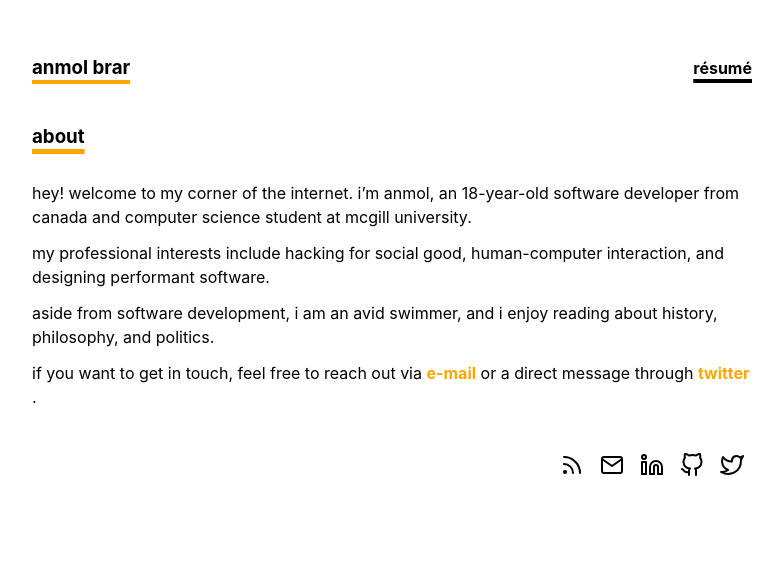
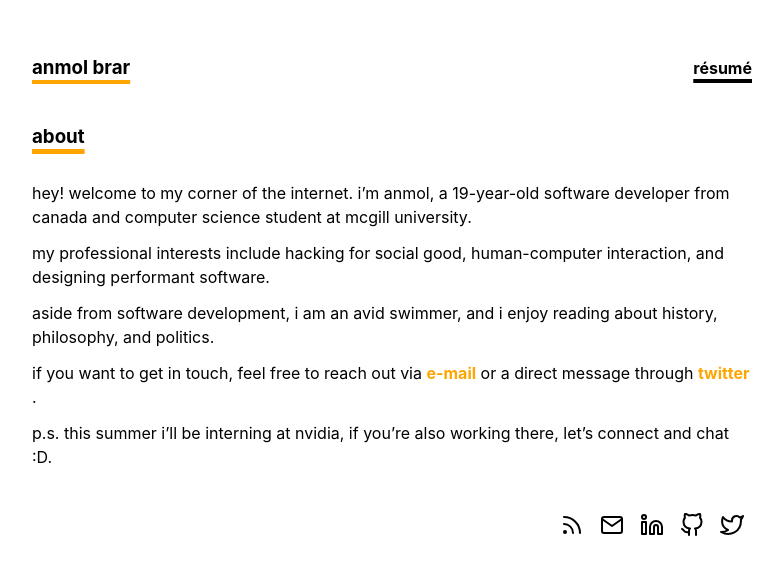
Before and after one commit to brarsanmol/brarsanmol.github.io, a Jekyll site: the page built from index.markdown, in a window 1280 px wide. Shown: the top 575 px of the page, without its empty margins (248-1031 px from the left). Built offline with Jekyll 4.4.1, drawn with Linux system fonts in a browser that asks for light colours.

Commit message:
🎈 update age & fix accidentally censored resume.

```diff
--- a/_config.yml
+++ b/_config.yml
@@ -21,15 +21,17 @@
 title: anmol brar
 email: hey@anmolbrar.ca
 about: |
-  hey! welcome to my corner of the internet. i'm anmol, an 18-year-old software developer from canada and computer science student at mcgill university.
+  hey! welcome to my corner of the internet. i'm anmol, a 19-year-old software developer from canada and computer science student at mcgill university.
 
   my professional interests include hacking for social good, human-computer interaction, and designing performant software.
 
   aside from software development, i am an avid swimmer, and i enjoy reading about history, philosophy, and politics.
 
   if you want to get in touch, feel free to reach out via [e-mail](mailto:hey@anmolbrar.ca) or a direct message through [twitter](https://www.twitter.com/brarsanmol).
+
+  p.s. this summer i'll be interning at nvidia, if you're also working there, let's connect and chat :D.
 description: >- # this means to ignore newlines until "baseurl:"
-  Anmol Brar is an 18 year old software developer from Canada currently studying Computer Science at McGill University.
+  Anmol Brar is a 19 year old software developer from Canada currently studying Computer Science at McGill University.
 baseurl: "" # the subpath of your site, e.g. /blog
 url: "" # the base hostname & protocol for your site, e.g. http://example.com
 resume: assets/Anmol_Brar_Resume.pdf
@@ -43,8 +45,7 @@ contacts:
   twitter: "https://www.twitter.com/brarsanmol"
 
 defaults:
-  -
-    scope:
+  - scope:
       path: ""
       type: posts
     values:
@@ -57,7 +58,6 @@ plugins:
 kramdown:
   syntax_highlighter: rouge
   input: GFM
-
 # Exclude from processing.
 # The following items will not be processed, by default.
 # Any item listed under the `exclude:` key here will be automatically added to
```
Also changed, not shown: 2 other files.
